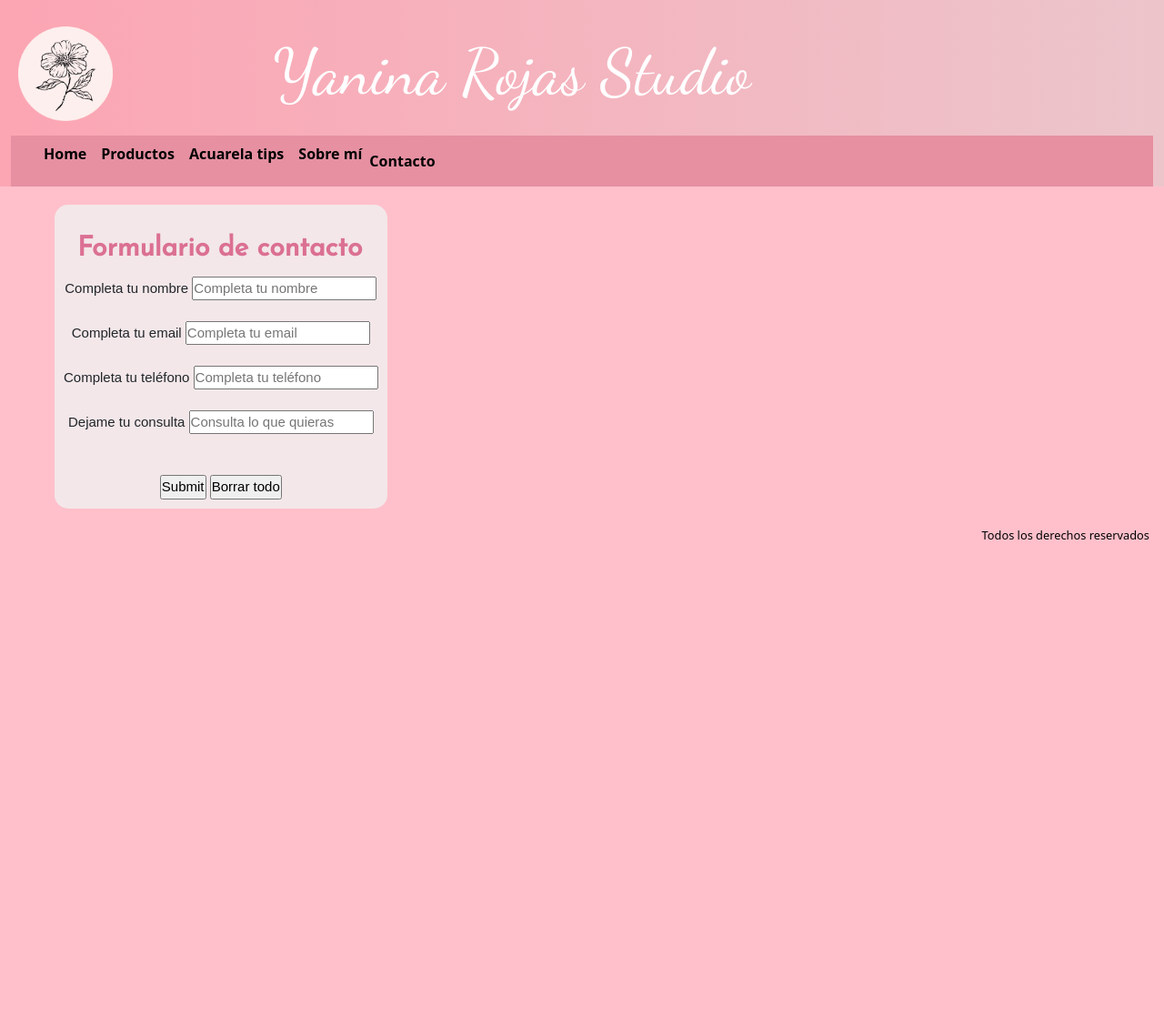
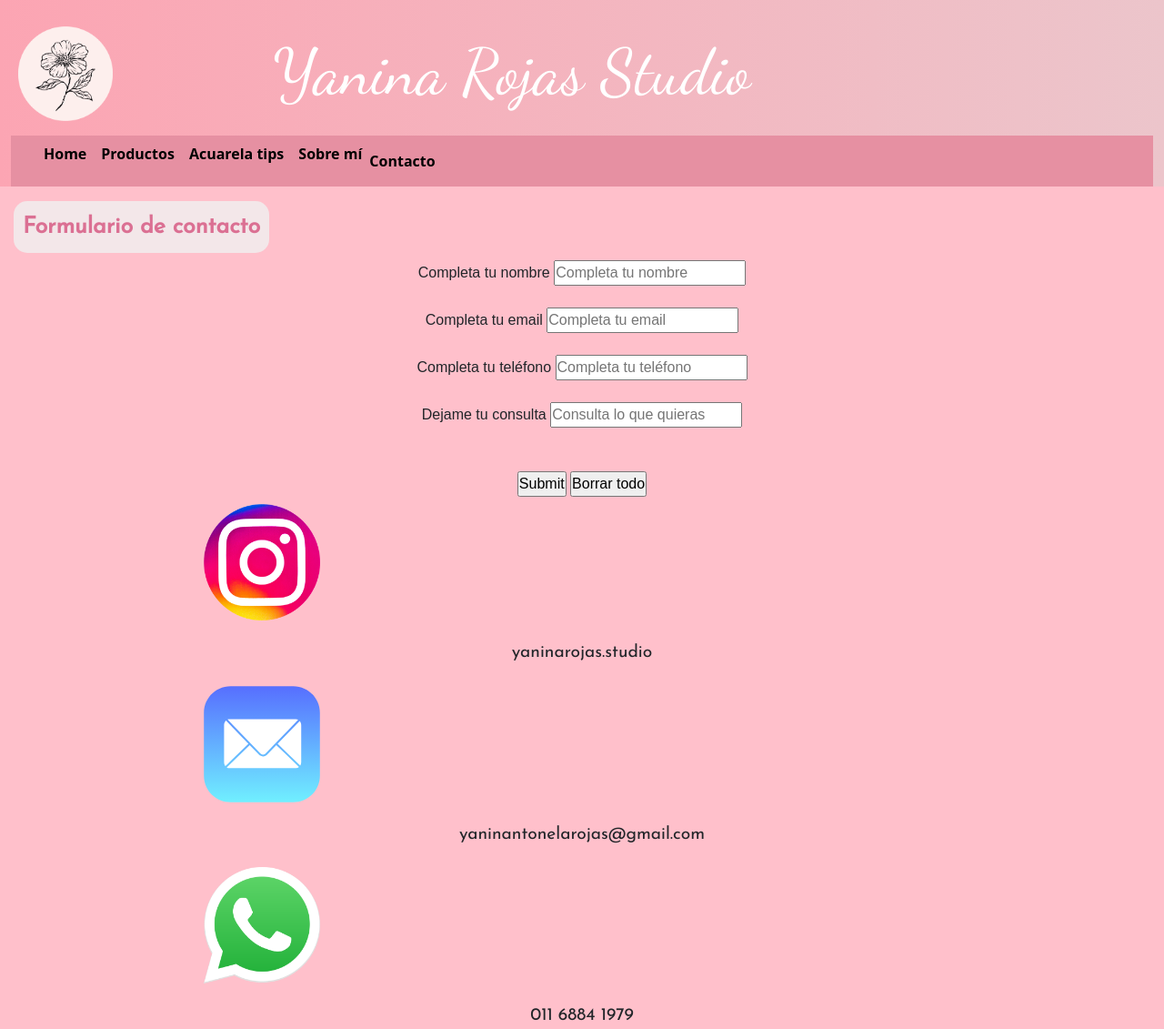
Before and after one commit to saragutierrezba/yaninaRojasStudioSASS, a website: page pages/contacto.html in a window 1280 px wide. Shown: the top 1131 px of the page at 91% size. Before the commit the page ends 800 px from the top, so only its background shows below. Drawn offline with nearby package versions, Linux system fonts and the light colour scheme; a web font is replaced by a local one.

Commit message:
Agregando info

```diff
--- a/pages/contacto.html
+++ b/pages/contacto.html
@@ -66,9 +66,10 @@
 
     <!--Formulario de contacto-->
 
-    <main class="formulario__contacto">
+    <main>
+        <div class="formulario_contacto">
         <form action="" method="">
-            <fieldset>
+            <fieldset class="completarInfo">
                 <legend class="formulario__titulo">Formulario de contacto</legend>
                 <div>
                     <label for="nombre">Completa tu nombre</label>
@@ -105,6 +106,18 @@
                 </div>
             </fieldset>
         </form>
+    </div>
+
+        <div class="info">
+
+            <img class="redesSociales" src="../img/logoInstagram.png" alt="logo de instagram">
+            <h4 class="infoRedes"> yaninarojas.studio </h4>
+            <img class="redesSociales" src="../img/logoMail.svg" alt="logo de Email">
+            <h4 class="infoRedes"> yaninantonelarojas@gmail.com </h4>
+            <img class="redesSociales" src="../img/logoTelefono.png" alt="logo de teléfono">
+            <h4 class="infoRedes"> 011 6884 1979</h4>
+
+          </div>
 
     </main>
 
--- a/scss/style.scss
+++ b/scss/style.scss
@@ -33,7 +33,7 @@ body{
                       }
               .nombre__artista {
                                color: nth($list:$colores,$n:3);
-                               font-size: 2rem *2;
+                               font-size: 1.8rem *2;
                                font: bold;
                                font-family: 'Dancing Script', cursive;
                                margin-top: 15px;
@@ -102,8 +102,24 @@ body{
             }
         }
 
+        main{
+                .redesSociales{
+                  width: 10%;
+                  display: flex;
+                  justify-content: center;
+                  align-items: center;
+                  margin-left: 14rem;
+                  margin-top: 8px;
+
+                }
+
+                .infoRedes{
+                    @include estilo-textos;
+                }
+            }
+        }
+
         footer{
             @include estilo-footer;
             }
 }
-}
--- a/scss/utilities/_acuarelatips.scss
+++ b/scss/utilities/_acuarelatips.scss
@@ -18,8 +18,12 @@ body{
         @include estilo-titulos;
     }
         .video__acuarela{
-        margin-left: 15px;
-        size-adjust: 1rem;
+            display: flex;
+            align-items: center;
+            justify-content: center;
+            margin-left: 15px;
+            size-adjust: 1rem;
+
     }
         .texto__acuarela{
         @include estilo-textos
--- a/scss/utilities/_contacto.scss
+++ b/scss/utilities/_contacto.scss
@@ -15,13 +15,10 @@
                 font-weight: bold;
         }
 
-        .formulario__contacto{
-                font-size: 15px;
-                font-family: Arial, Helvetica, sans-serif;
+        main .formulario__titulo{
                 text-align: center;
-                margin: 20px;
-                margin-left: 60px;
                 background-color: rgb(243, 231, 233);
+                font-size: 25px;
                 padding: 10px;
                 border: 5px;
                 border-radius: 15px;
@@ -30,6 +27,10 @@
         }
 
 
+        main .completarInfo{
+            font-family: Arial, Helvetica, sans-serif;
+            text-align: center;
+        }
 
         footer{
     @include estilo-footer;
--- a/scss/utilities/_mediaqueries.scss
+++ b/scss/utilities/_mediaqueries.scss
@@ -172,7 +172,7 @@
 
     }
 
-    /*Acuarela tips*/
+/*Acuarela tips*/
 @media screen and (min-width:600px){
 
     body{
@@ -184,7 +184,7 @@
     }
 }
 
-    /*Sobre mi*/
+/*Sobre mi*/
 @media screen and (min-width:600px){
 
    body{
--- a/scss/utilities/_productos.scss
+++ b/scss/utilities/_productos.scss
@@ -157,6 +157,8 @@ body{
             }
         }
     }
+
+
 }
 
     footer{
--- a/scss/utilities/_sobremi.scss
+++ b/scss/utilities/_sobremi.scss
@@ -115,7 +115,7 @@ body{
 
         .logoInstagram{
             width: 10%;
-            margin-left: 13.5rem;
+            margin-left: 14rem;
             display: flex;
         }
 
```
Also changed, not shown: index.html (+11 -0 lines), pages/acuarelatips.html (+12 -1 lines), pages/productos.html (+12 -0 lines), pages/sobremi.html (+6 -0 lines), css/main.css, img/logoMail.svg (added), img/logoTelefono.png (added).
